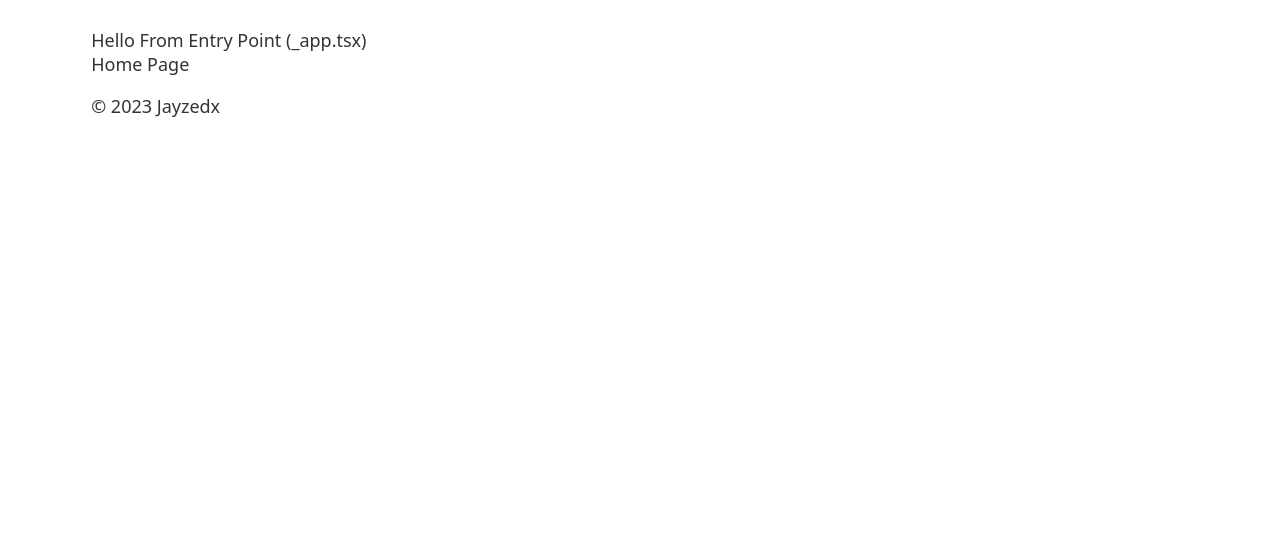
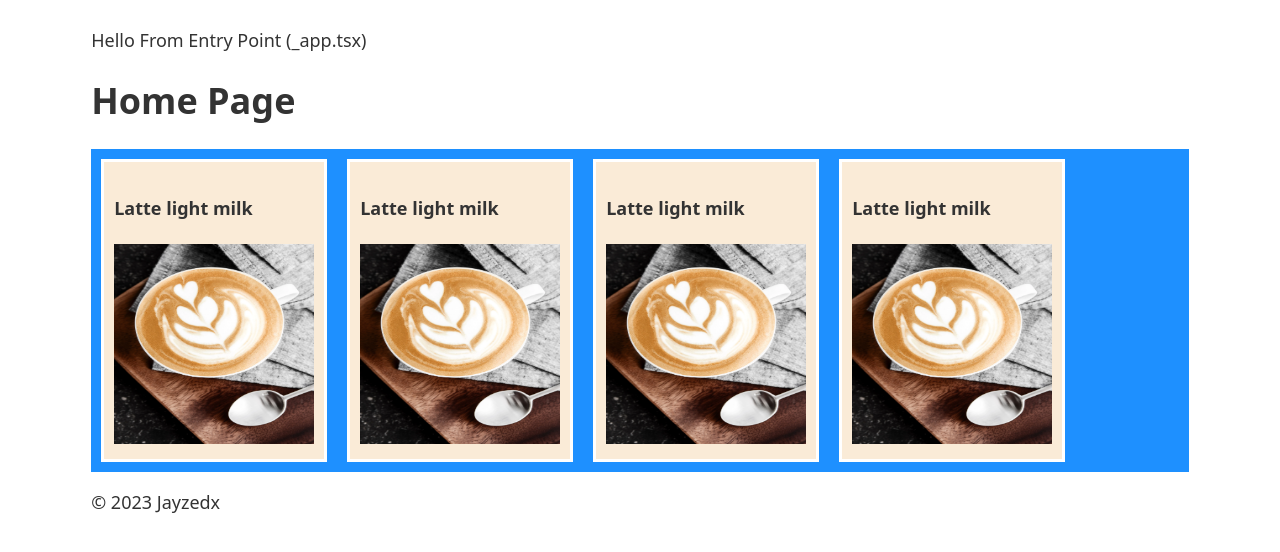
Before and after one commit to jayzedx/next-learning-p1, a Next.js app in the folder coffee-app/: page /home in a window 1280 px wide. Shown: the top 552 px of the page. Built offline with nearby package versions, Linux system fonts and the light colour scheme.

Commit message:
how to use component and joining class

```diff
--- /dev/null
+++ b/coffee-app/components/Card.tsx
@@ -0,0 +1,32 @@
+import Link from "next/link";
+import Image from "next/image";
+import styles from "@/styles/card.module.css";
+import cls from "classnames";
+
+// const Card = (props) => {
+//   return (
+//     <Link href={props.href}>
+//       <h2>{props.name}</h2>
+//       <Image src={props.imgUrl} width={200} heigt={200} />
+//     </Link>
+//   );
+// };
+
+interface CardProps {
+  href: string;
+  name: string;
+  imgUrl: string;
+}
+
+const Card: React.FC<CardProps> = ({ href, name, imgUrl }) => {
+  return (
+    <div className={cls("glass", styles.card)}>
+      <Link href={href}>
+        <h4>{name}</h4>
+        <Image src={imgUrl} width={200} height={200} alt={""} />
+      </Link>
+    </div>
+  );
+};
+
+export default Card;
--- a/coffee-app/pages/home.tsx
+++ /dev/null
@@ -1,5 +0,0 @@
-const Home = () => {
-  return <div>Home Page</div>;
-};
-// http://localhost:3000/home/hello
-export default Home;
--- /dev/null
+++ b/coffee-app/pages/home/index.tsx
@@ -0,0 +1,40 @@
+import Card from "@/components/Card";
+import { wrap } from "module";
+
+const Home = () => {
+  return (
+    <div>
+      <h1>Home Page</h1>
+      <div
+        style={{
+          display: "flex",
+          flexWrap: "wrap",
+          backgroundColor: "DodgerBlue",
+        }}
+      >
+        <Card
+          href="/coffee/latte"
+          name="Latte light milk"
+          imgUrl="/images/product.jpeg"
+        />
+        <Card
+          href="/coffee/latte"
+          name="Latte light milk"
+          imgUrl="/images/product.jpeg"
+        />
+        <Card
+          href="/coffee/latte"
+          name="Latte light milk"
+          imgUrl="/images/product.jpeg"
+        />
+        <Card
+          href="/coffee/latte"
+          name="Latte light milk"
+          imgUrl="/images/product.jpeg"
+        />
+      </div>
+    </div>
+  );
+};
+// http://localhost:3000/home
+export default Home;
--- /dev/null
+++ b/coffee-app/styles/card.module.css
@@ -0,0 +1,7 @@
+.card {
+  background-color: antiquewhite;
+  padding: 10px;
+  margin: 10px;
+  display: flex;
+  justify-content: center;
+}
--- a/coffee-app/styles/globals.css
+++ b/coffee-app/styles/globals.css
@@ -13,3 +13,8 @@ a {
   font-size: 10px;
   background-color: rgb(255, 255, 255);
 }
+
+/* test for classnames package */
+.glass {
+  border: 3px solid white;
+}
```
Also changed, not shown: coffee-app/public/images/product.jpeg (added).
